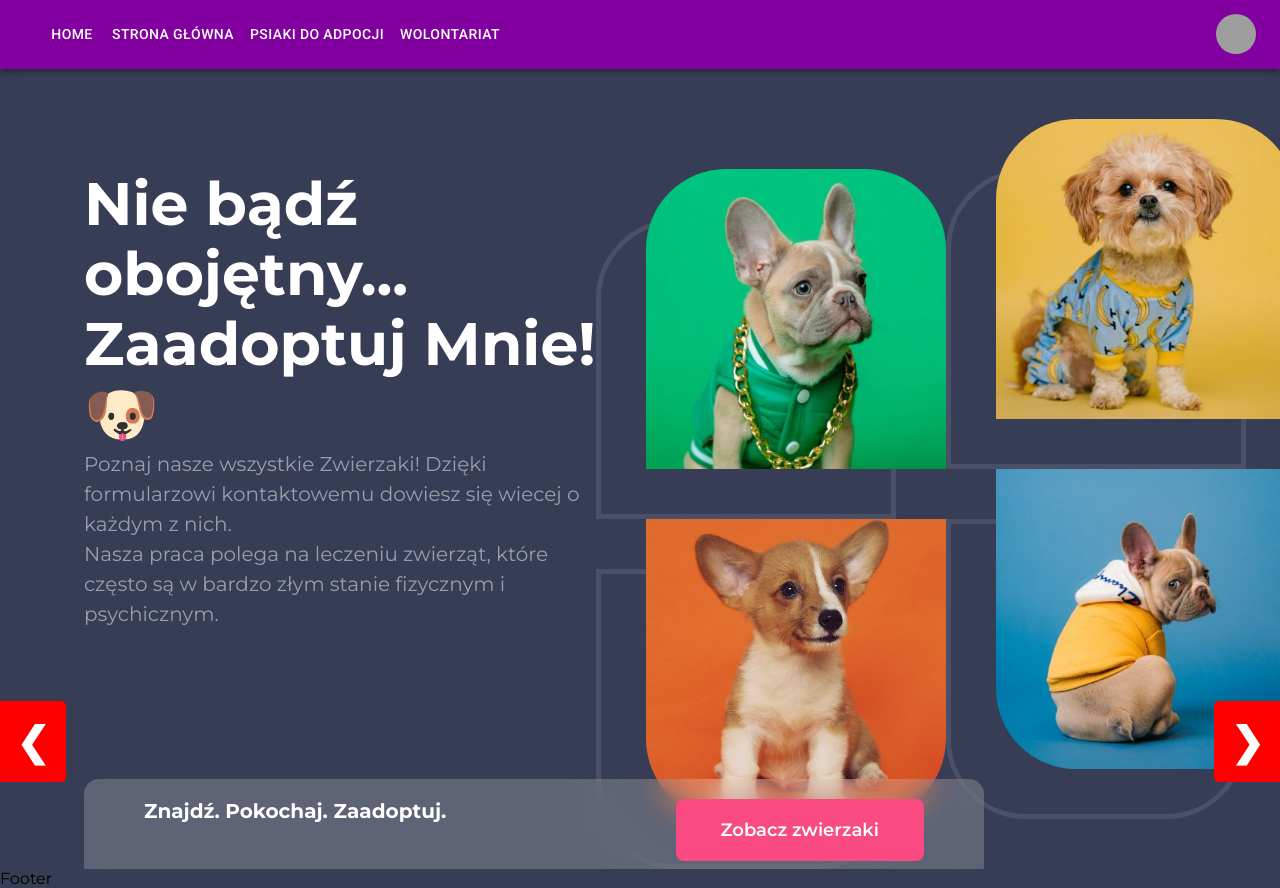
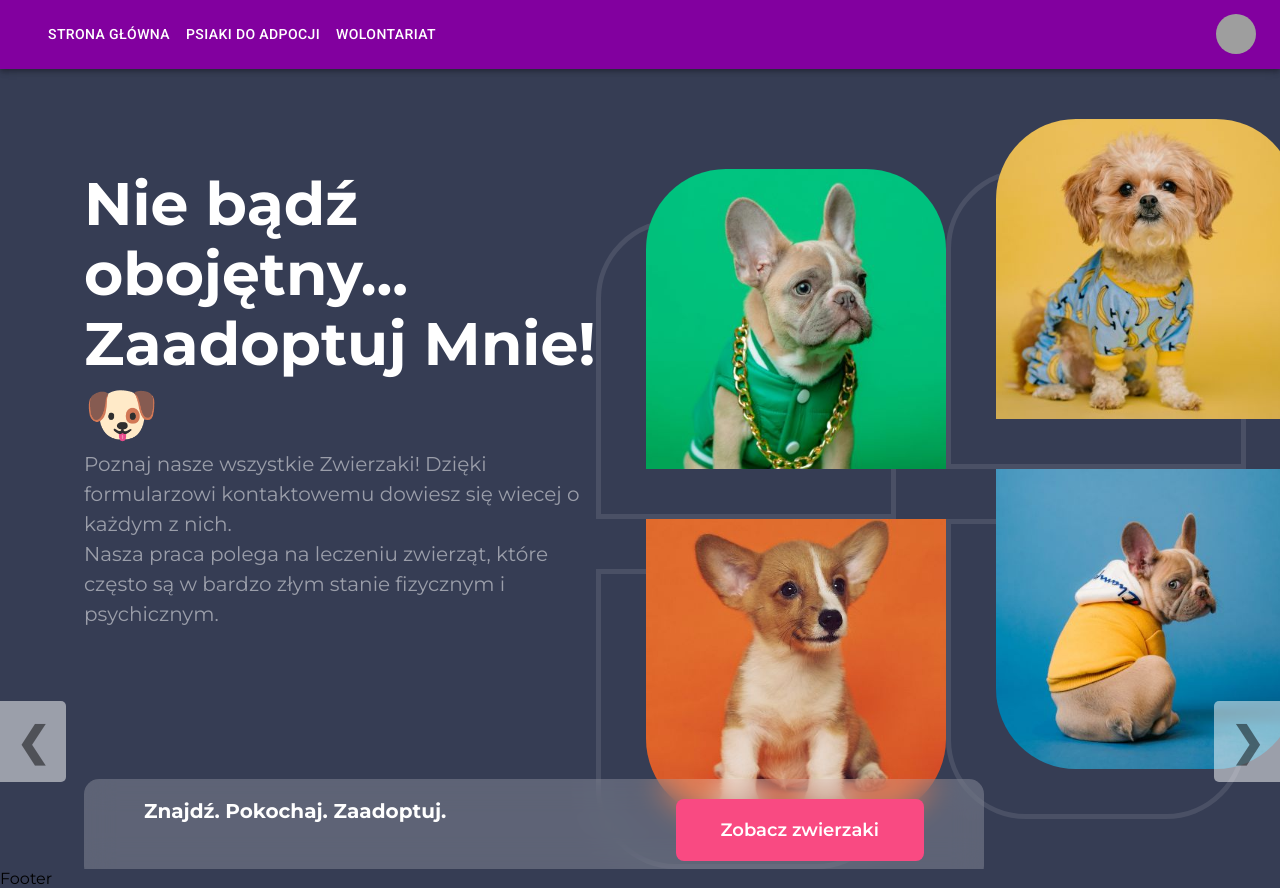
Before and after one commit to infoshareacademy/jfddr6-team-avengersi, a React (Create React App) app in the folder schronisko/: page / in a window 1280 px wide. Built offline with nearby package versions, Linux system fonts and the light colour scheme; grey boxes are pictures that could not be loaded.

Commit message:
Fixed arrows

```diff
--- a/schronisko/src/components/Slider/slider.css
+++ b/schronisko/src/components/Slider/slider.css
@@ -67,13 +67,13 @@
   font-weight: bold;
   border-radius: 0px 5px 5px 0px;
   z-index: 10;
-  color: white;
-  background-color: red
+  color: rgba(0, 0, 0, 0.486);
+  background-color: rgba(255, 255, 255, 0.507)
 }
 
 .prev:hover,
 .next:hover {
-  color: black;
+  color: rgb(255, 255, 255);
   /* background-color: rgba(0, 0, 0, 0.6); */
   transition: all 0.2s ease-in;
 }
--- a/schronisko/src/components/Topbar/ResponsiveAppBar.jsx
+++ b/schronisko/src/components/Topbar/ResponsiveAppBar.jsx
@@ -17,7 +17,7 @@ import { signOut } from "firebase/auth";
 import { auth } from "../../db";
 
 const links = [
-  ["Home", "/"],
+  // ["Home", "/"],
   ["Strona główna", "/"],
   ["Psiaki do adpocji", "/psy"],
   ["Wolontariat", "/wolontariat"],
```
